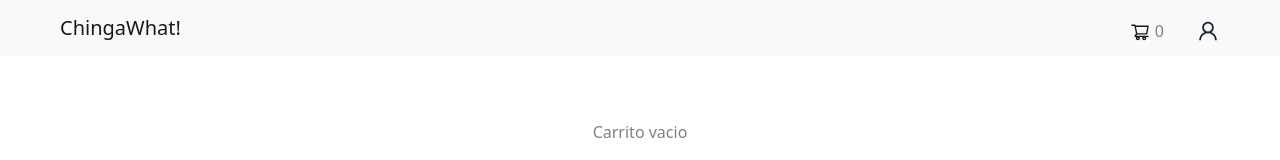
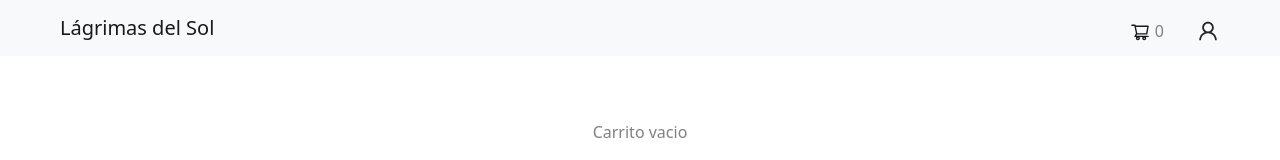
Before and after one commit to Julietteve/chingawhat-store-client, a React (Create React App) app: page /cart in a window 1280 px wide. Shown: the top 160 px of the page. Built offline with nearby package versions, Linux system fonts and the light colour scheme; no server answers.

Commit message:
change name

```diff
--- a/src/components/Menu/index.js
+++ b/src/components/Menu/index.js
@@ -9,17 +9,18 @@ const Menu = () => {
 
     const getProducts = async () => {
         const response = await genericFetch('GET', 'carrito')
-        setProductsLen(response[0].products.length)
+        console.log(response)
+        setProductsLen(response.length)
     }
 
     useEffect(()=>{
         getProducts()
-    })
+    },[])
 
     return (
         <nav className="navbar navbar-expand-lg navbar-light bg-light">
             <div className="container-fluid">
-                    <NavLink className="navbar-brand" to='/'>ChingaWhat!</NavLink>
+                    <NavLink className="navbar-brand" to='/'>Lágrimas del Sol</NavLink>
                 <button className="navbar-toggler" type="button" data-bs-toggle="collapse" data-bs-target="#navbarSupportedContent" aria-controls="navbarSupportedContent" aria-expanded="false" aria-label="Toggle navigation">
                     <span className="navbar-toggler-icon"></span>
                 </button>
--- a/src/components/Product/card.js
+++ b/src/components/Product/card.js
@@ -21,6 +21,7 @@ export default function Product ({ name, description, thumbnail , price, stock ,
           </div>
         <img src={thumbnail} className="card-img-top product-thumbnail" alt={name}/>
           <div className="card-body">
+            <h6>{name}</h6>
             <h5 class="card-title">$ {price}</h5>
             <p className="card-text product-description">{description}</p>
           </div>
--- a/src/pages/cart.js
+++ b/src/pages/cart.js
@@ -15,7 +15,8 @@ const Cart = () => {
 
     const getProducts = async () => {
         const response = await genericFetch('GET', 'carrito')
-        setProducts(response[0].products)
+
+        setProducts(response)
     }
 
     const handleDeleteProduct = async () =>{
--- a/src/pages/main.js
+++ b/src/pages/main.js
@@ -22,6 +22,7 @@ function Main() {
 
   const getProducts = async () => {
     const response = await genericFetch('GET', 'productos')
+    console.log(response)
     setProducts(response)
   }
 
```
